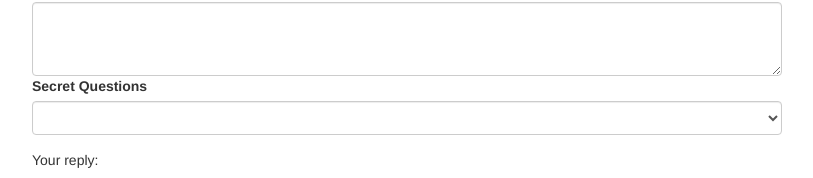
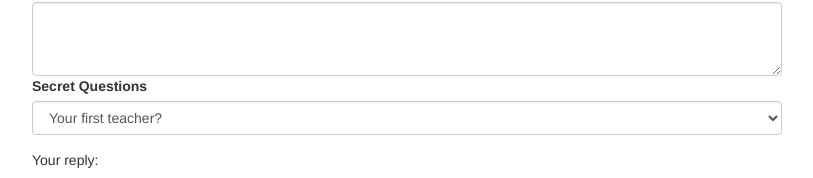
Before and after one commit to Grim907/Code-Labs-FE, an Angular app in the folder Class-23/forms-td-start/: page / in a window 1280 px wide. Shown: the part 240-418 px from the top of the page, without its empty margins (233-1046 px from the left). Built offline with nearby package versions, Linux system fonts and the light colour scheme.

Commit message:
Update app.component.html

```diff
--- a/Class-23/forms-td-start/src/app/app.component.html
+++ b/Class-23/forms-td-start/src/app/app.component.html
@@ -39,7 +39,7 @@
           <select
           id="secret"
           class="form-control"
-          [ngModel]="defualtQuestion"
+          [ngModel]="defaultQuestion"
           name="secret">
             <option value="pet">Your first Pet?</option>
             <option value="teacher">Your first teacher?</option>
```
